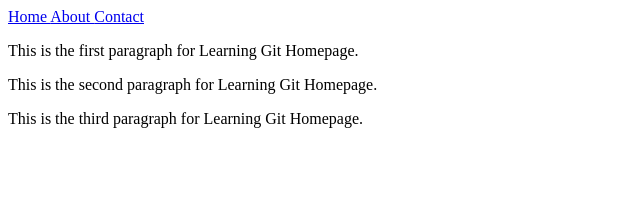
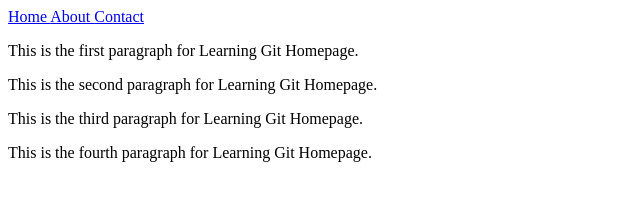
Before and after one commit to keithbored3310/LearningGitWebsite, a plain HTML site: page index.html in a window 1280 px wide. Shown: the whole page, without its empty margins (0-640 px from the left). Drawn offline with Linux system fonts and the light colour scheme.

Commit message:
Add another paragraph to index.html

```diff
--- a/index.html
+++ b/index.html
@@ -13,5 +13,6 @@
         <p> This is the first paragraph for Learning Git Homepage. </p>
         <p> This is the second paragraph for Learning Git Homepage. </p>
         <p> This is the third paragraph for Learning Git Homepage. </p>
+		<p> This is the fourth paragraph for Learning Git Homepage. </p>
   </body>
 </html>
```
